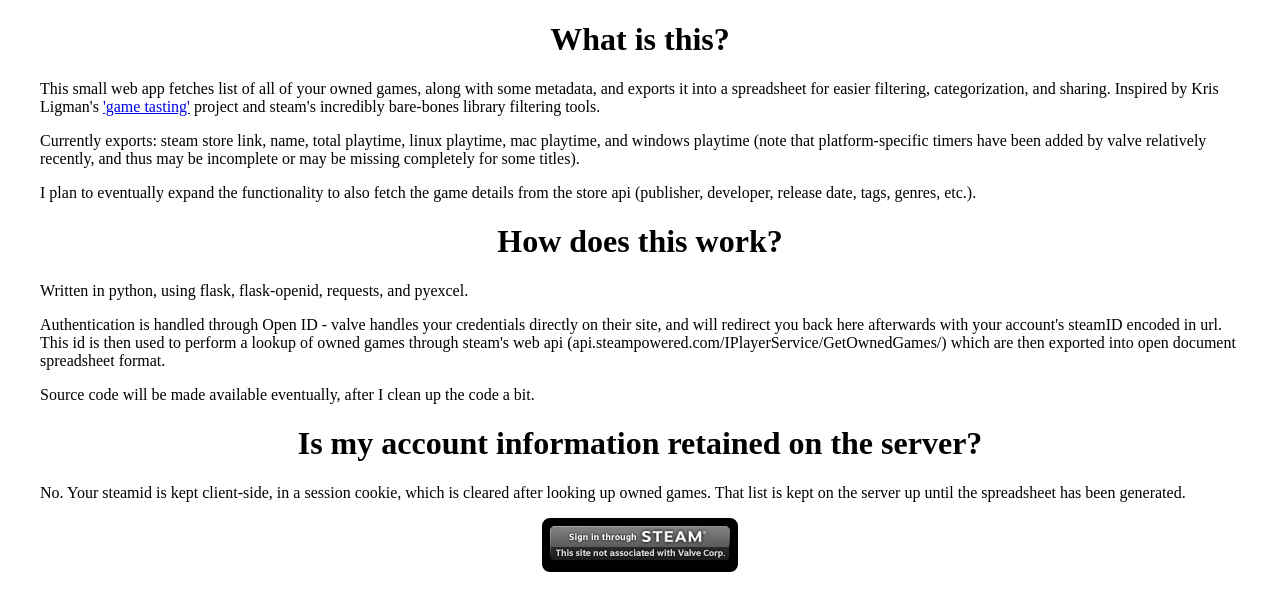
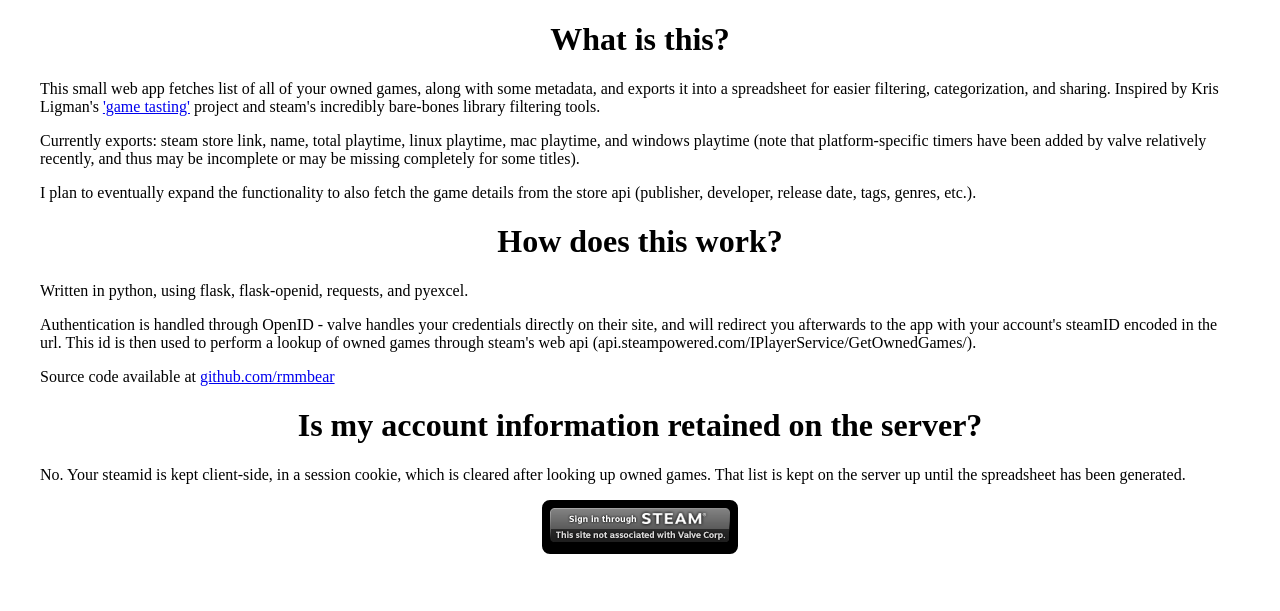
Before and after one commit to rmmbear/steam-games-exporter, a Flask app: page /tools/steam-games-exporter/ in a window 1280 px wide. Shown: the top 611 px of the page. Run offline with Flask 2, Linux system fonts and the light colour scheme.

Commit message:
Add github link

```diff
--- a/templates/index.html
+++ b/templates/index.html
@@ -7,8 +7,8 @@
         <p>I plan to eventually expand the functionality to also fetch the game details from the store api (publisher, developer, release date, tags, genres, etc.).</p>
         <h1>How does this work?</h1>
         <p>Written in python, using flask, flask-openid, requests, and pyexcel.</p>
-        <p>Authentication is handled through Open ID - valve handles your credentials directly on their site, and will redirect you back here afterwards with your account's steamID encoded in url. This id is then used to perform a lookup of owned games through steam's web api (api.steampowered.com/IPlayerService/GetOwnedGames/) which are then exported into open document spreadsheet format.</p>
-        <p>Source code will be made available eventually, after I clean up the code a bit.</p>
+        <p>Authentication is handled through OpenID - valve handles your credentials directly on their site, and will redirect you afterwards to the app with your account's steamID encoded in the url. This id is then used to perform a lookup of owned games through steam's web api (api.steampowered.com/IPlayerService/GetOwnedGames/).</p>
+        <p>Source code available at <a href="https://github.com/rmmbear/steam-games-exporter">github.com/rmmbear</a></p>
         <h1>Is my account information retained on the server?</h1>
         <p>No. Your steamid is kept client-side, in a session cookie, which is cleared after looking up owned games. That list is kept on the server up until the spreadsheet has been generated.</p>
     </div>
```
